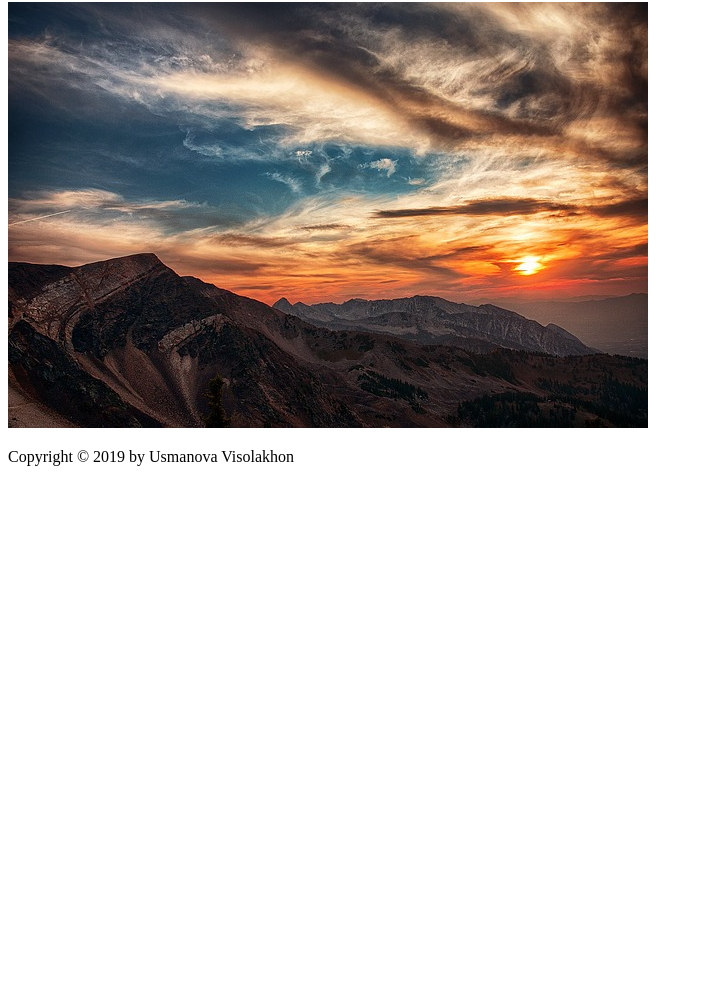
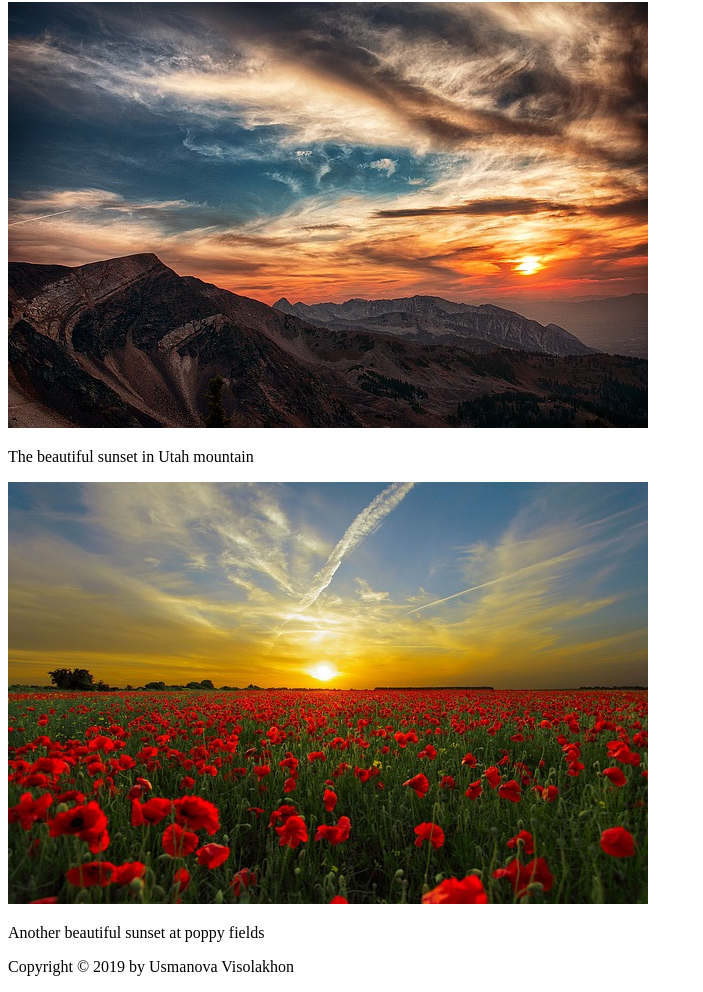
Before and after one commit to vusmanova/vusmanova.github.io, a plain HTML site: page assignments/download-image.html in a window 1280 px wide. Shown: the part 78-1070 px from the top of the page, without its empty margins (0-703 px from the left). Before the commit the page ends 800 px from the top, so only its background shows below. Drawn offline with Linux system fonts and the light colour scheme.

Commit message:
new pictures added to images directory

```diff
--- a/assignments/download-image.html
+++ b/assignments/download-image.html
@@ -5,7 +5,7 @@
     <meta name="viewport" content="width=device-width, initial-scale=1.0">
     <meta http-equiv="X-UA-Compatible" content="ie=edge">
     <title>Download Image</title>
-    <linl> </linl>
+    <link rel= "shortcut icon" href="new-favicon.png" type="image/png">
 </head>
 <body>
     <header>
@@ -15,6 +15,10 @@
 
     <main>
          <img src="../images/utah-440520_640.jpg" alt="mountain sunset">
+         <p> The beautiful sunset in Utah mountain</p>
+
+         <img src="../images/sunset-815270_640.jpg" alt="mountain sunset">
+         <p> Another beautiful sunset at poppy fields</p>
 
     </main>
 
```
Also changed, not shown: images/sunset-815270_640.jpg (added).
